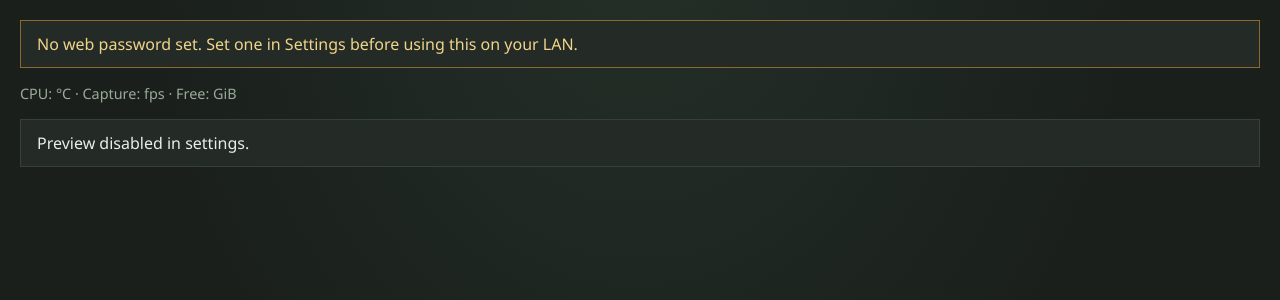
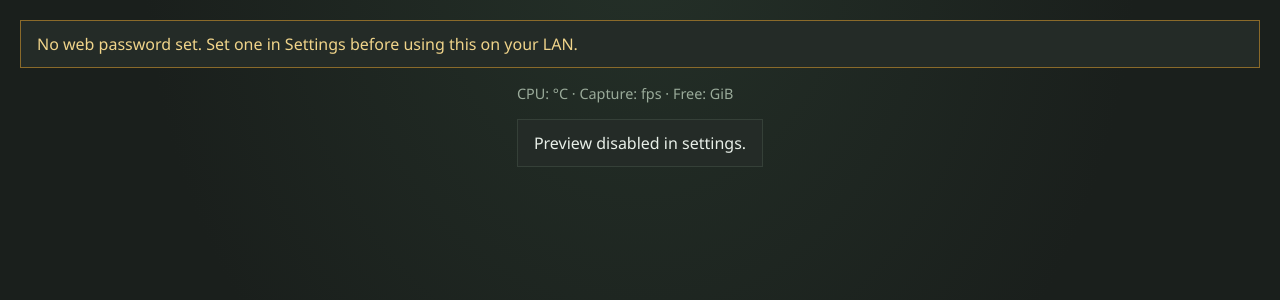
Before and after one commit to olivermaerz/piomy, a FastAPI app: page / in a window 1280 px wide. Shown: the part 64-364 px from the top of the page. Run offline with FastAPI, Linux system fonts and the light colour scheme.

Commit message:
Center image

```diff
--- a/src/piomy/web/static/style.css
+++ b/src/piomy/web/static/style.css
@@ -97,6 +97,12 @@ main {
   color: var(--muted);
   font-size: 0.9rem;
   margin: 0 0 1rem;
+}
+
+.live-stage {
+  display: table;
+  margin-inline: auto;
+  max-width: 100%;
 }
 
 .live-frame {
--- a/src/piomy/web/templates/live.html
+++ b/src/piomy/web/templates/live.html
@@ -4,6 +4,7 @@
   {% if setup_mode %}
   <div class="banner warn">No web password set. Set one in Settings before using this on your LAN.</div>
   {% endif %}
+  <div class="live-stage">
     <p class="meta" id="live-meta">
       CPU: {% if cpu_temp_c is not none %}{{ cpu_temp_c }}°C{% else %}-{% endif %}
       · Capture: {% if capture_fps is not none %}{{ capture_fps }} fps{% else %}-{% endif %}
@@ -14,6 +15,7 @@
     {% else %}
     <div class="banner">Preview disabled in settings.</div>
     {% endif %}
+  </div>
   <script>
     (function () {
       const el = document.getElementById("live-meta");
```
Lines whose indentation alone changed are shown as unchanged.
